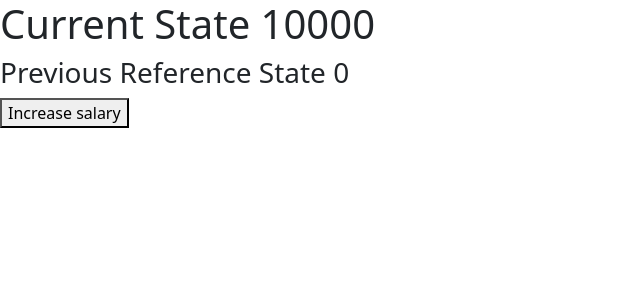
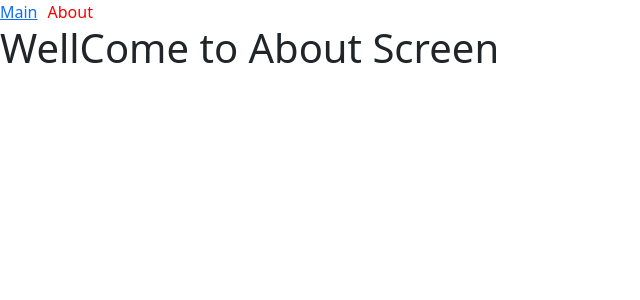
Before and after one commit to yeligandla1208/first-vite-app, a React (Vite) app: page /about in a window 1280 px wide. Shown: the top 300 px of the page, without its empty margins (0-640 px from the left). Built offline with nearby package versions, Linux system fonts and the light colour scheme.

Commit message:
navigations/03-Sept class also

```diff
--- a/src/components/hooks/useEffect/useEffectEx1.jsx
+++ b/src/components/hooks/useEffect/useEffectEx1.jsx
@@ -41,7 +41,7 @@ const UseEffectExample = () => {
 
   return(
     <>
-    <h1>useEffet Example</h1>;
+    <h1>useEffet Example</h1>
     <button onClick={ageHandler}>Age increage</button>
     {
         ["products","carts","users"].map(each=> <button key={each.index} onClick={()=>changeTypeHandler(each)}>{each}</button>)
--- /dev/null
+++ b/src/components/navigation-bar/nav-bar.jsx
@@ -0,0 +1,22 @@
+import { Link, NavLink } from "react-router-dom";
+import "./navbar-css.css"
+
+const NavBar = () => {
+    // const linkStyle = { border:"2px solid black ", color:"red" ,textDecoration:"none", margin:"10px"}
+  return (
+    <>
+      <ul className="nav">
+        <li className="nav-item">
+          <NavLink to={"/"}>Main</NavLink>
+        </li>
+        <li className="nav-item">
+          <NavLink to={"about"}>About</NavLink>
+        </li>
+
+
+      </ul>
+    </>
+  );
+};
+
+export default NavBar;
--- /dev/null
+++ b/src/components/navigation-bar/navbar-css.css
@@ -0,0 +1,7 @@
+
+
+.active{
+    color:red;
+    text-decoration : none;
+    margin: 10px;
+}
--- a/src/main.jsx
+++ b/src/main.jsx
@@ -1,11 +1,16 @@
 import { StrictMode } from 'react'
 import { createRoot } from 'react-dom/client'
-import App from './App.jsx'
+// import App from './App.jsx'
 import './index.css'
 import 'bootstrap/dist/css/bootstrap.min.css';
+import NavigationStatic from './navigations/navigation-static.jsx';
+import { BrowserRouter } from 'react-router-dom';
 
 createRoot(document.getElementById('root')).render(
   <StrictMode>
-    <App />
+    <BrowserRouter>
+    {/* <App /> */}
+    <NavigationStatic/>
+    </BrowserRouter>
   </StrictMode>,
 )
--- /dev/null
+++ b/src/navigations/navigation-static.jsx
@@ -0,0 +1,40 @@
+import {  Route, Routes } from "react-router-dom";
+import HomeScreen from "../screens/home-screen";
+import AboutScreen from "../screens/about-screens";
+import NavBar from "../components/navigation-bar/nav-bar";
+import InvalidScreen from "../screens/invalid-screen";
+
+
+
+
+
+
+
+
+
+
+const NavigationStatic = () => {
+    return (
+        <>
+         <NavBar/>
+          <Routes>
+            <Route path="/" element={<HomeScreen/>}/>        {/*Route is a prop*/}
+            <Route path="/about" element={<AboutScreen/>}/>   {/*Route is a prop*/}
+            <Route path="/*" element={<InvalidScreen/>}/>
+
+
+
+
+        </Routes>
+         <Routes>
+            <Route path="/login" element={<HomeScreen/>}/>
+         </Routes>
+        </>
+
+
+
+
+     );
+}
+
+export default NavigationStatic;
--- /dev/null
+++ b/src/screens/about-screens.jsx
@@ -0,0 +1,21 @@
+// import NavBar from "../components/navigation-bar/nav-bar";
+
+
+
+
+
+
+
+
+
+
+const AboutScreen = () => {
+    return (
+        <>
+        {/* <NavBar/> */}
+        <h1>WellCome to About Screen</h1>
+        </>
+     )
+}
+
+export default AboutScreen;
--- /dev/null
+++ b/src/screens/home-screen.jsx
@@ -0,0 +1,23 @@
+// import UseEffectExample3 from "../components/hooks/useEffect/useEffectEx1";
+import UseEffectExample from "../components/hooks/useEffect/useEffectEx1";
+// import NavBar from "../components/navigation-bar/nav-bar";
+// import UseEffectExample2 from "../components/hooks/useEffect/useEffectEx2";
+
+
+
+
+
+
+
+
+const HomeScreen = () => {
+    return (
+        <>
+
+          <h1>Wellcome to HomeScreen</h1>
+          <UseEffectExample/>
+        </>
+     );
+}
+
+export default HomeScreen;
--- /dev/null
+++ b/src/screens/invalid-screen.jsx
@@ -0,0 +1,25 @@
+import { useNavigate } from "react-router-dom";
+
+
+
+
+
+
+
+
+const InvalidScreen = () => {
+
+    const navigate = useNavigate()
+    const navigateHandler=()=>{
+        navigate("/")
+    }
+
+    return (
+        <>
+        <h1>Page not found 404</h1>
+        <button onClick={navigateHandler}>Back to home</button>
+        </>
+    );
+}
+
+export default InvalidScreen;
```
